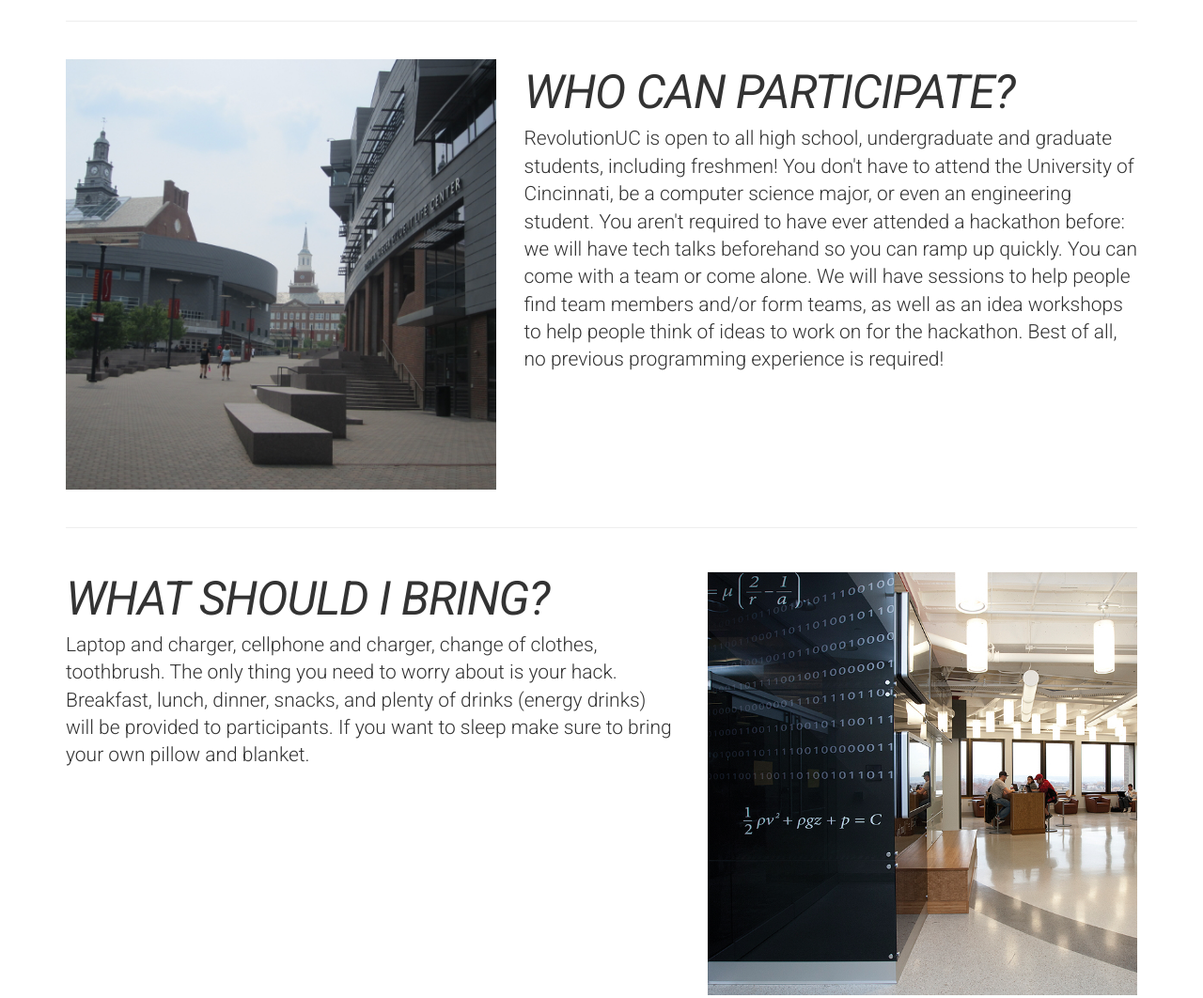
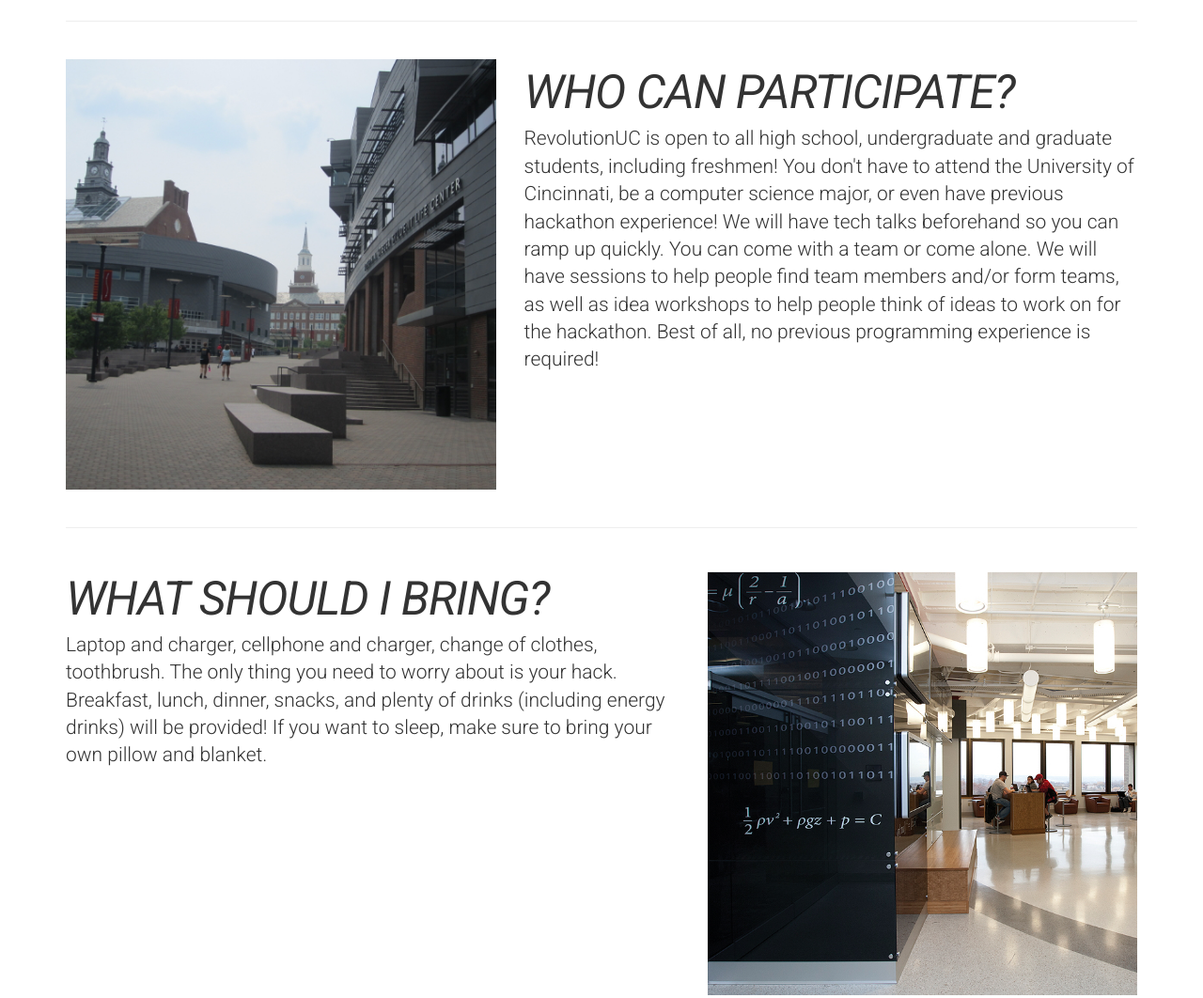
Before and after one commit to probably-carly/RevolutionUC-F2014, a website: page public/index.html in a window 1280 px wide. Shown: the part 1240-2302 px from the top of the page at 94% size. Drawn offline with Linux system fonts and the light colour scheme; a script that the page names is missing.

Commit message:
Textual changes

```diff
--- a/public/index.html
+++ b/public/index.html
@@ -188,9 +188,9 @@
 
             <p class="lead">RevolutionUC is open to all high school, undergraduate and graduate students, including
                 freshmen! You don't have to attend the University of Cincinnati, be a computer science
-                major, or even an engineering student. You aren't required to have ever attended a hackathon before: we will have tech talks beforehand so you can
+                major, or even have previous hackathon experience! We will have tech talks beforehand so you can
                 ramp up quickly. You can come with a team or come alone. We will have sessions to help people find team
-                members and/or form teams, as well as an idea workshops to help people think of ideas to work on for the
+                members and/or form teams, as well as idea workshops to help people think of ideas to work on for the
                 hackathon. Best of all, no previous programming experience is required! </p>
         </div>
     </div>
@@ -202,8 +202,8 @@
             <h2 class="featurette-heading">WHAT SHOULD I BRING?</h2>
 
             <p class="lead">Laptop and charger, cellphone and charger, change of clothes, toothbrush. The only thing you
-                need to worry about is your hack. Breakfast, lunch, dinner, snacks, and plenty of drinks (energy drinks)
-                will be provided to participants. If you want to sleep make sure to bring your own pillow and
+                need to worry about is your hack. Breakfast, lunch, dinner, snacks, and plenty of drinks (including energy drinks)
+                will be provided! If you want to sleep, make sure to bring your own pillow and
                 blanket.</p>
         </div>
         <div class="col-md-5">
@@ -333,8 +333,7 @@
         <div class="col-lg-4" style="text-align: center">
             <h3>What are some examples of projects?</h3>
 
-            <p>Check out the submission gallery for <a href="http://boilermake.challengepost.com/submissions">Boilermake,
-                a hackathon at Purdue,</a> and <a href="http://mchacks.challengepost.com/submissions">McHacks, a
+            <p>Check out the submission gallery for last year's <a href="http://revolutionuc.challengepost.com/?ref_content=revolutionuc.challengepost.com&ref_feature=challenge&ref_medium=discover">RevolutionUC </a> and <a href="http://mchacks.challengepost.com/submissions">McHacks, a
                 hackathon at McGill.</a></p>
         </div>
 
```
